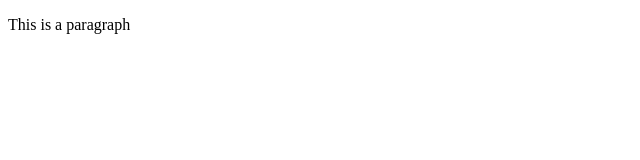
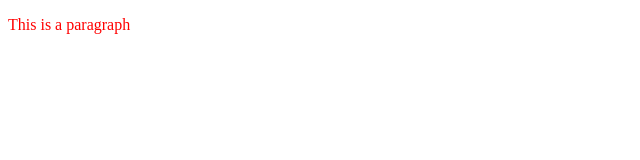
Before and after one commit to ChrisBerg03/my-first-project, a plain HTML site: page index.html in a window 1280 px wide. Shown: the whole page, without its empty margins (0-640 px from the left). Drawn offline with Linux system fonts and the light colour scheme.

Commit message:
Added  color to paragraph

```diff
--- a/index.html
+++ b/index.html
@@ -8,6 +8,6 @@
     <title>Document</title>
 </head>
 <body>
-<p>This is a paragraph</p>
+<p style="color: red;">This is a paragraph</p>
 </body>
 </html>
```
